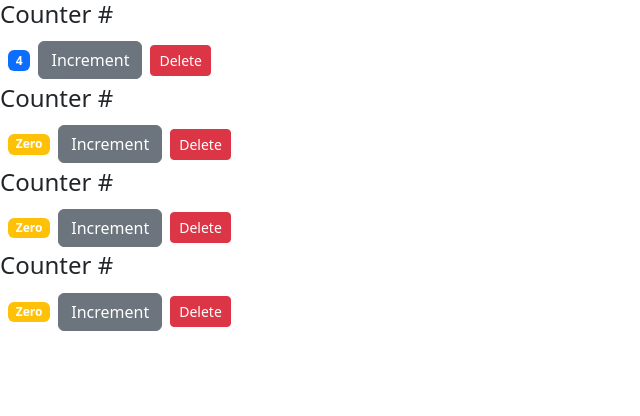
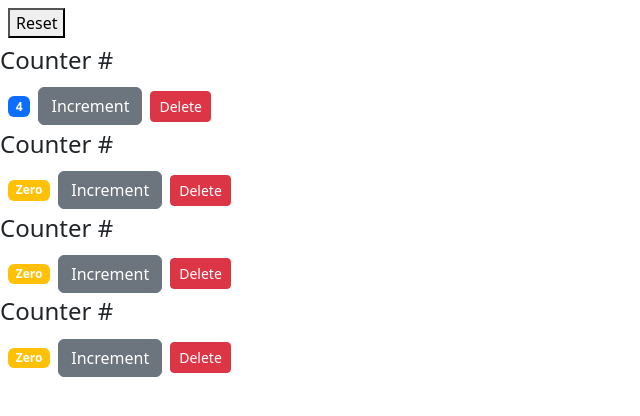
Before and after one commit to zebasp/reactsimpleshoppingcart, a React (Create React App) app: page / in a window 1280 px wide. Shown: the top 416 px of the page, without its empty margins (0-640 px from the left). Built offline with nearby package versions, Linux system fonts and the light colour scheme.

Commit message:
16 - button Reset added

```diff
--- a/src/components/counters.jsx
+++ b/src/components/counters.jsx
@@ -7,8 +7,16 @@
       { id: 1, value: 4 },
       { id: 2, value: 0 },
       { id: 3, value: 0 },
-      { id: 4, value: 0 },
+      { id: 4, value: 0 }
     ],
+  };
+
+  handleReset = () => {
+    const counters = this.state.counters.map((c) => {
+      c.value = 0;
+      return c;
+    });
+    this.setState({ counters });
   };
 
   handleDelete = (counterId) => {
@@ -19,6 +27,9 @@
   render() {
     return (
       <React.Fragment>
+        <button onClick={this.handleReset} className="btn-primary btn-sm m-2">
+          Reset
+        </button>
         {this.state.counters.map((counter) => (
           <Counter
             key={counter.id}
```
